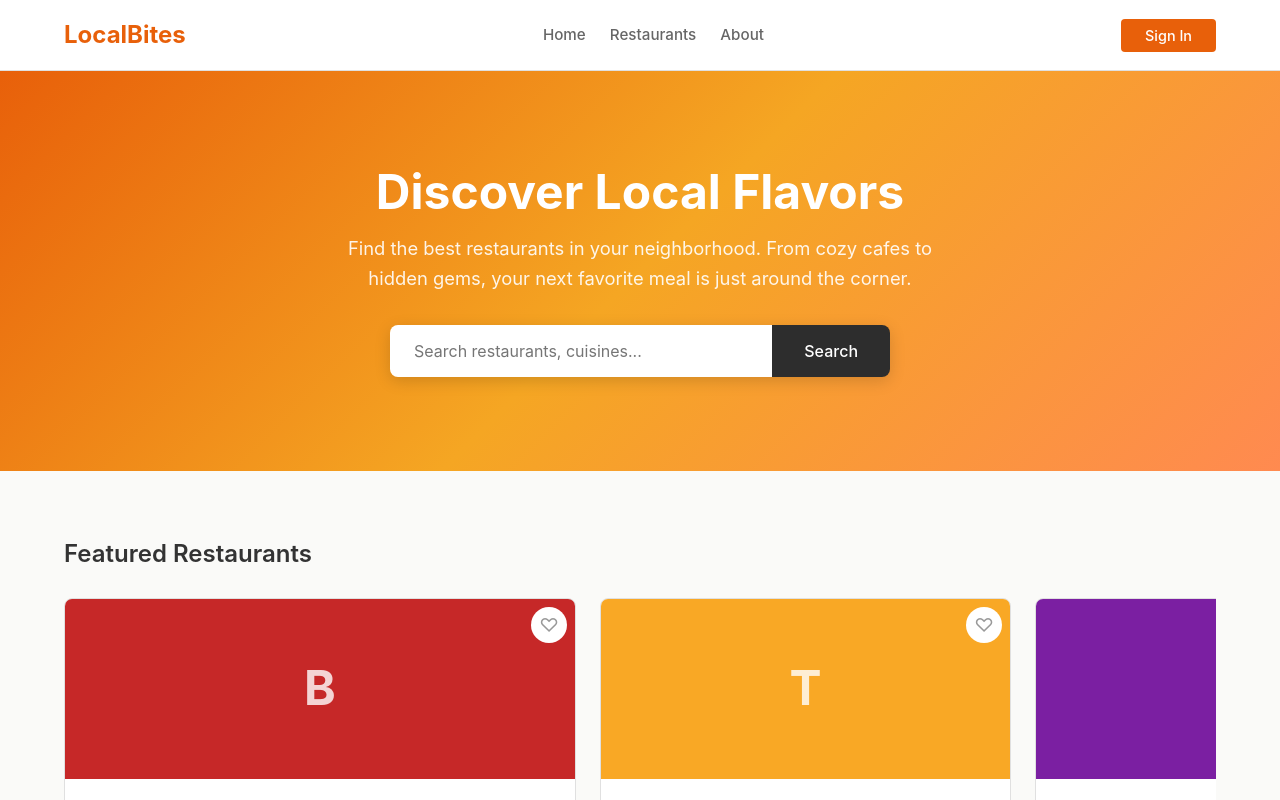
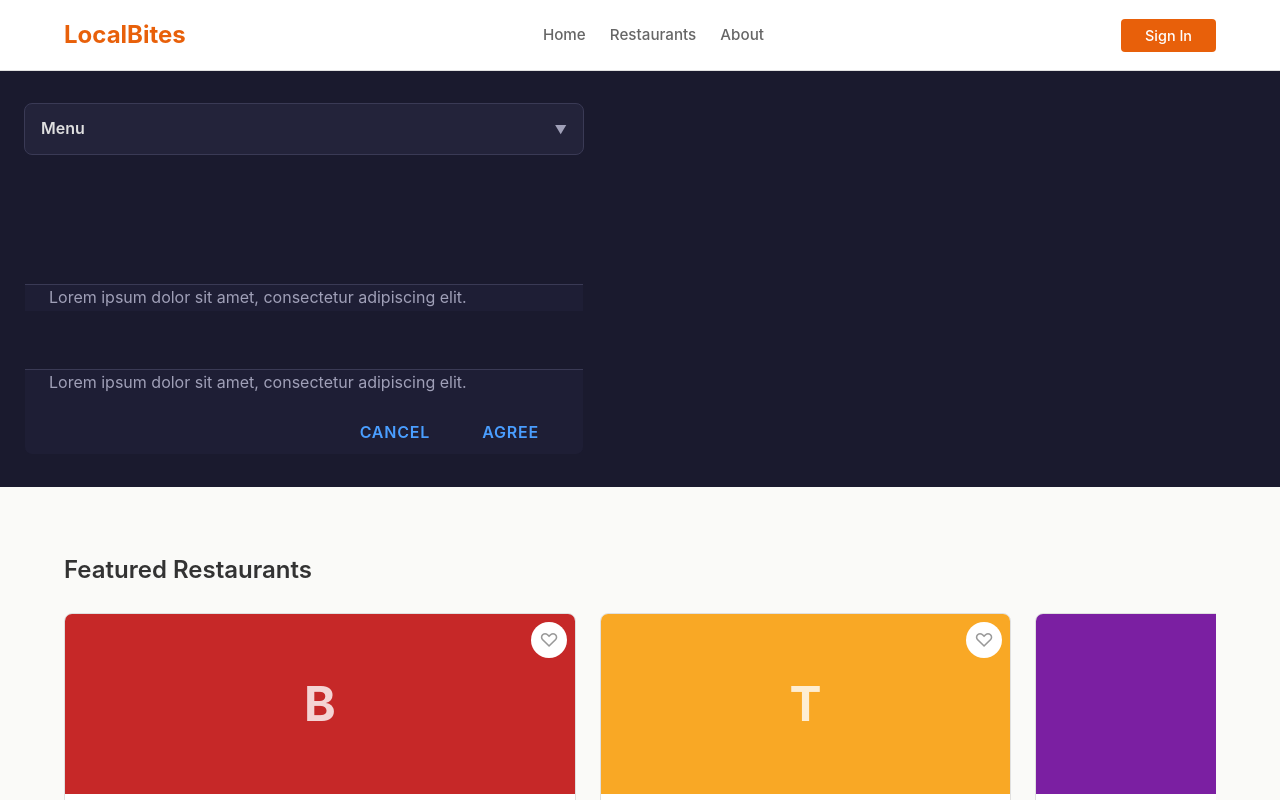
Before and after one commit to foux-test-org/localbites, a React (Vite) app: page / in a window 1280 px wide. Shown: the top 800 px of the page. Built offline with nearby package versions, Linux system fonts and the light colour scheme.

Commit message:
Replaces `Hero` with the new component design `FouxDropAccTest` in `Home.tsx`.

```diff
--- /dev/null
+++ b/src/components/FouxDropAccTest/DropAccordion.tsx
@@ -0,0 +1,104 @@
+import React, { useId, useState } from 'react';
+import styles from './FouxDropAccTest.module.css';
+
+export interface AccordionSection {
+  title: string;
+  body: string;
+  hasActions?: boolean;
+}
+
+interface DropAccordionProps {
+  sections: AccordionSection[];
+  onToggle?: (index: number) => void;
+  onCancel: () => void;
+  onAgree: () => void;
+}
+
+export function DropAccordion({
+  sections,
+  onToggle,
+  onCancel,
+  onAgree,
+}: DropAccordionProps): React.ReactNode {
+  const baseId = useId();
+  const [open, setOpen] = useState<Set<number>>(new Set([1, 2]));
+
+  const toggle = (i: number) =>
+    setOpen((prev) => {
+      const next = new Set(prev);
+      if (next.has(i)) next.delete(i);
+      else next.add(i);
+      return next;
+    });
+
+  return (
+    <>
+      {sections.map((section, i) => (
+        <div
+          key={`${section.title}-${i}`}
+          className={styles.panel}
+        >
+          <button
+            type="button"
+            id={`${baseId}-header-${i}`}
+            aria-expanded={open.has(i)}
+            aria-controls={`${baseId}-body-${i}`}
+            onClick={() => {
+              toggle(i);
+              onToggle?.(i);
+            }}
+            className={`${styles.panelHeader} ${open.has(i) ? styles.isOpen : ''}`}
+          >
+            <span>{section.title}</span>
+            <span className={styles.chevron} aria-hidden="true">
+              {open.has(i) ? '⌃' : '⌄'}
+            </span>
+          </button>
+          <div
+            id={`${baseId}-body-${i}`}
+            role="region"
+            aria-labelledby={`${baseId}-header-${i}`}
+            hidden={!open.has(i)}
+            className={`${styles.panelBody} ${open.has(i) ? styles.isOpen : ''}`}
+          >
+            <p className={styles.bodyText}>{section.body}</p>
+            {section.hasActions && (
+              <div className={styles.actionsBar}>
+                <button
+                  type="button"
+                  aria-label="Cancel"
+                  className={styles.btnCancel}
+                  onClick={() => {
+                    setOpen((prev) => {
+                      const next = new Set(prev);
+                      next.delete(i);
+                      return next;
+                    });
+                    onCancel();
+                  }}
+                >
+                  CANCEL
+                </button>
+                <button
+                  type="button"
+                  aria-label="Agree"
+                  className={styles.btnAgree}
+                  onClick={() => {
+                    setOpen((prev) => {
+                      const next = new Set(prev);
+                      next.delete(i);
+                      return next;
+                    });
+                    onAgree();
+                  }}
+                >
+                  AGREE
+                </button>
+              </div>
+            )}
+          </div>
+        </div>
+      ))}
+    </>
+  );
+}
--- /dev/null
+++ b/src/components/FouxDropAccTest/FouxDropAccTest.module.css
@@ -0,0 +1,163 @@
+.container {
+  background: #1a1a2e;
+  background-image: none;
+  padding: 32px 24px;
+  align-items: flex-start;
+  justify-content: flex-start;
+  text-align: left;
+}
+
+.wrapper {
+  width: 100%;
+  max-width: 560px;
+  display: flex;
+  flex-direction: column;
+  gap: 12px;
+}
+
+.trigger {
+  width: 100%;
+  display: flex;
+  align-items: center;
+  justify-content: space-between;
+  padding: 12px 16px;
+  background: #23233a;
+  border: 1px solid #3a3a55;
+  border-radius: 8px;
+  cursor: pointer;
+  font-size: 16px;
+  font-weight: 600;
+  line-height: 1.6;
+  color: #e0e0e0;
+  transition: background 0.2s ease;
+}
+
+.trigger:hover, .trigger:active {
+  background: #2c2c4a;
+}
+
+.triggerIcon {
+  font-size: 12px;
+  color: #a0a0b8;
+  transition: transform 0.2s ease;
+}
+
+.trigger.isOpen .triggerIcon {
+  transform: rotate(180deg);
+}
+
+.menu {
+  width: 100%;
+  background: #23233a;
+  border: 1px solid #3a3a55;
+  border-radius: 8px;
+  overflow: hidden;
+  visibility: hidden;
+}
+
+.menu.isOpen {
+  visibility: visible;
+}
+
+.panel {
+  display: flex;
+  flex-direction: column;
+}
+
+.panel + .panel {
+  border-top: 1px solid #3a3a55;
+}
+
+.panelHeader {
+  width: 100%;
+  display: flex;
+  align-items: center;
+  justify-content: space-between;
+  padding: 16px 24px;
+  background: #23233a;
+  border: none;
+  border-radius: 0;
+  cursor: pointer;
+  font-size: 16px;
+  font-weight: 600;
+  line-height: 1.6;
+  color: #e0e0e0;
+  text-align: left;
+  transition: background 0.2s ease;
+}
+
+.panelHeader:hover, .panelHeader:active {
+  background: #2c2c4a;
+}
+
+.chevron {
+  font-size: 16px;
+  color: #a0a0b8;
+}
+
+.panelBody {
+  background: #1e1e35;
+  border-top: 1px solid #3a3a55;
+  padding: 16px 24px;
+  visibility: hidden;
+  height: 0;
+  overflow: hidden;
+  padding-top: 0;
+  padding-bottom: 0;
+  transition: none;
+}
+
+.panelBody.isOpen {
+  visibility: visible;
+  height: auto;
+}
+
+.bodyText {
+  font-size: 16px;
+  font-weight: 400;
+  line-height: 1.6;
+  color: #a0a0b8;
+}
+
+.actionsBar {
+  display: flex;
+  justify-content: flex-end;
+  gap: 12px;
+  padding-top: 16px;
+}
+
+.btnCancel {
+  padding: 8px 20px;
+  border-radius: 9999px;
+  background: transparent;
+  border: none;
+  cursor: pointer;
+  font-size: 16px;
+  font-weight: 600;
+  line-height: 1.6;
+  color: #4a9eff;
+  letter-spacing: 0.05em;
+  transition: color 0.2s ease;
+}
+
+.btnCancel:hover, .btnCancel:active {
+  color: #7ab8ff;
+}
+
+.btnAgree {
+  padding: 8px 20px;
+  border-radius: 9999px;
+  background: transparent;
+  border: none;
+  cursor: pointer;
+  font-size: 16px;
+  font-weight: 600;
+  line-height: 1.6;
+  color: #4a9eff;
+  letter-spacing: 0.05em;
+  transition: color 0.2s ease;
+}
+
+.btnAgree:hover, .btnAgree:active {
+  color: #7ab8ff;
+}
--- /dev/null
+++ b/src/components/FouxDropAccTest/FouxDropAccTest.tsx
@@ -0,0 +1,67 @@
+import React, { useEffect, useRef, useState } from 'react';
+import styles from './FouxDropAccTest.module.css';
+import { DropAccordion, AccordionSection } from './DropAccordion';
+
+export interface FouxDropAccTestProps {
+  triggerLabel: string;
+  sections: AccordionSection[];
+  onCancel: () => void;
+  onAgree: () => void;
+}
+
+export function FouxDropAccTest({
+  triggerLabel,
+  sections,
+  onCancel,
+  onAgree,
+}: FouxDropAccTestProps): React.ReactNode {
+  const [isOpen, setIsOpen] = useState(false);
+  const ref = useRef<HTMLDivElement>(null);
+
+  useEffect(() => {
+    if (!isOpen) return;
+    const onDown = (e: MouseEvent) => {
+      if (ref.current && !ref.current.contains(e.target as Node)) {
+        setIsOpen(false);
+      }
+    };
+    const onKey = (e: KeyboardEvent) => {
+      if (e.key === 'Escape') setIsOpen(false);
+    };
+    document.addEventListener('mousedown', onDown);
+    document.addEventListener('keydown', onKey);
+    return () => {
+      document.removeEventListener('mousedown', onDown);
+      document.removeEventListener('keydown', onKey);
+    };
+  }, [isOpen]);
+
+  return (
+    <section className={styles.container}>
+      <div ref={ref} className={styles.wrapper}>
+        <button
+          type="button"
+          aria-expanded={isOpen}
+          aria-haspopup="true"
+          aria-controls="foux-drop-acc-menu"
+          onClick={() => setIsOpen((v) => !v)}
+          className={`${styles.trigger} ${isOpen ? styles.isOpen : ''}`}
+        >
+          <span>{triggerLabel}</span>
+          <span className={styles.triggerIcon} aria-hidden="true">▼</span>
+        </button>
+        <div
+          id="foux-drop-acc-menu"
+          role="menu"
+          className={`${styles.menu} ${isOpen ? styles.isOpen : ''}`}
+        >
+          <DropAccordion
+            sections={sections}
+            onCancel={onCancel}
+            onAgree={onAgree}
+          />
+        </div>
+      </div>
+    </section>
+  );
+}
--- a/src/pages/Home.tsx
+++ b/src/pages/Home.tsx
@@ -6,6 +6,7 @@ import { RestaurantCard } from '../components/RestaurantCard/RestaurantCard';
 import { CategoryTile } from '../components/CategoryTile/CategoryTile';
 import { Newsletter } from '../components/Newsletter/Newsletter';
 import styles from './Home.module.css';
+import { FouxDropAccTest } from "../components/FouxDropAccTest/FouxDropAccTest";
 
 interface HomeProps {
   isFavorite: (id: string) => boolean;
@@ -24,6 +25,14 @@ const categories = [
 ];
 
 export function Home({ isFavorite, onFavorite, onViewMenu, onToast }: HomeProps): React.ReactNode {
+    // FOUX_TODO: replace with real trigger label
+    const fouxTriggerLabel = 'Menu';
+    // FOUX_TODO: replace with real section data
+    const fouxSections: import('../components/FouxDropAccTest/DropAccordion').AccordionSection[] = [
+      { title: 'Section 1', body: 'Lorem ipsum dolor sit amet, consectetur adipiscing elit.' },
+      { title: 'Section 2', body: 'Lorem ipsum dolor sit amet, consectetur adipiscing elit.' },
+      { title: 'Actions', body: 'Lorem ipsum dolor sit amet, consectetur adipiscing elit.', hasActions: true },
+    ];
   const navigate = useNavigate();
   const featured = restaurants.slice(0, 5);
 
@@ -37,7 +46,12 @@ export function Home({ isFavorite, onFavorite, onViewMenu, onToast }: HomeProps)
 
   return (
     <div>
-      <Hero />
+      <FouxDropAccTest
+                  triggerLabel={fouxTriggerLabel}
+                  sections={fouxSections}
+                  onCancel={() => {} /* FOUX_TODO: wire cancel action */}
+                  onAgree={() => {} /* FOUX_TODO: wire agree action */}
+                />
 
       <section className={styles.section}>
         <div className={styles.container}>
```
